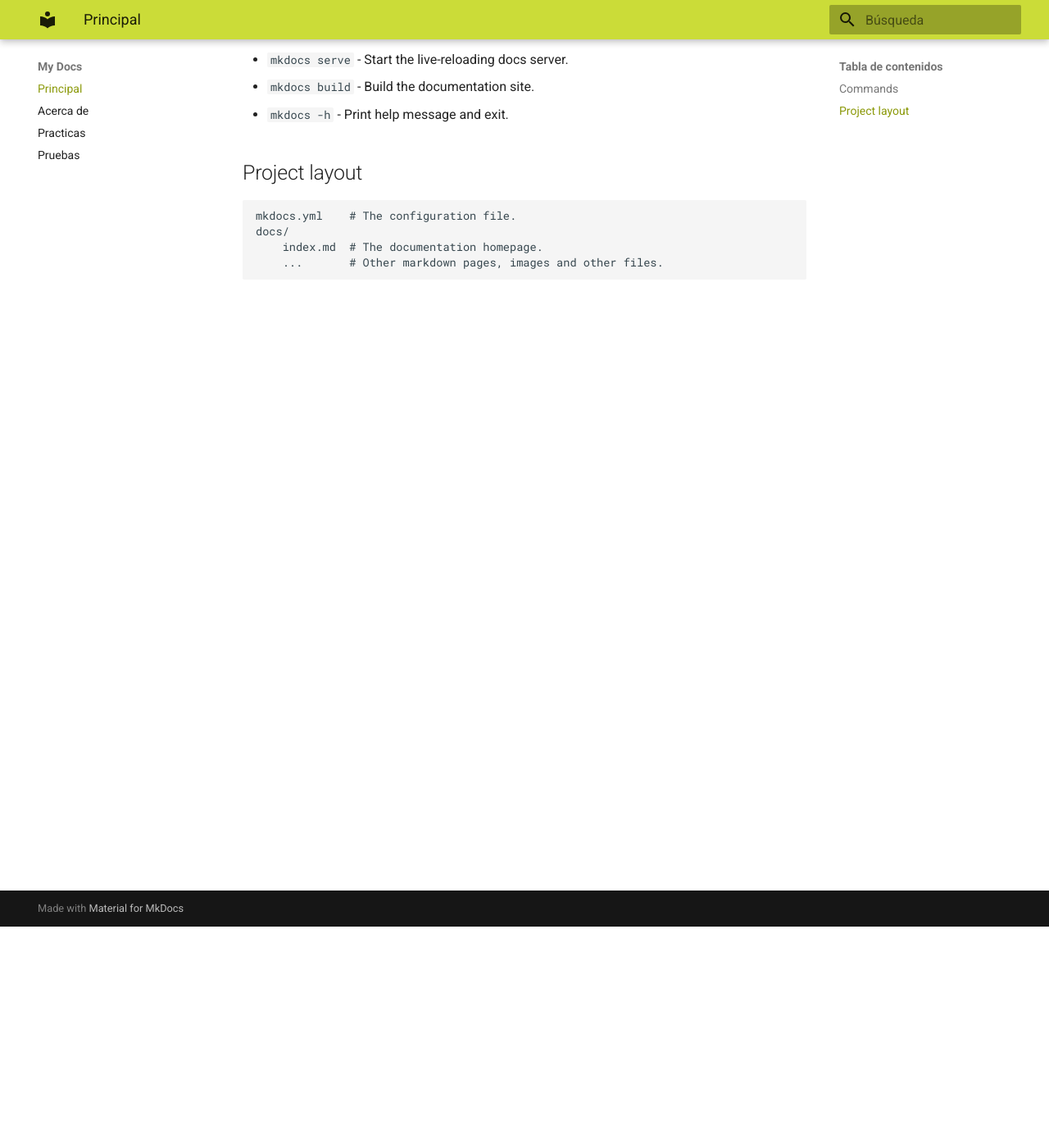
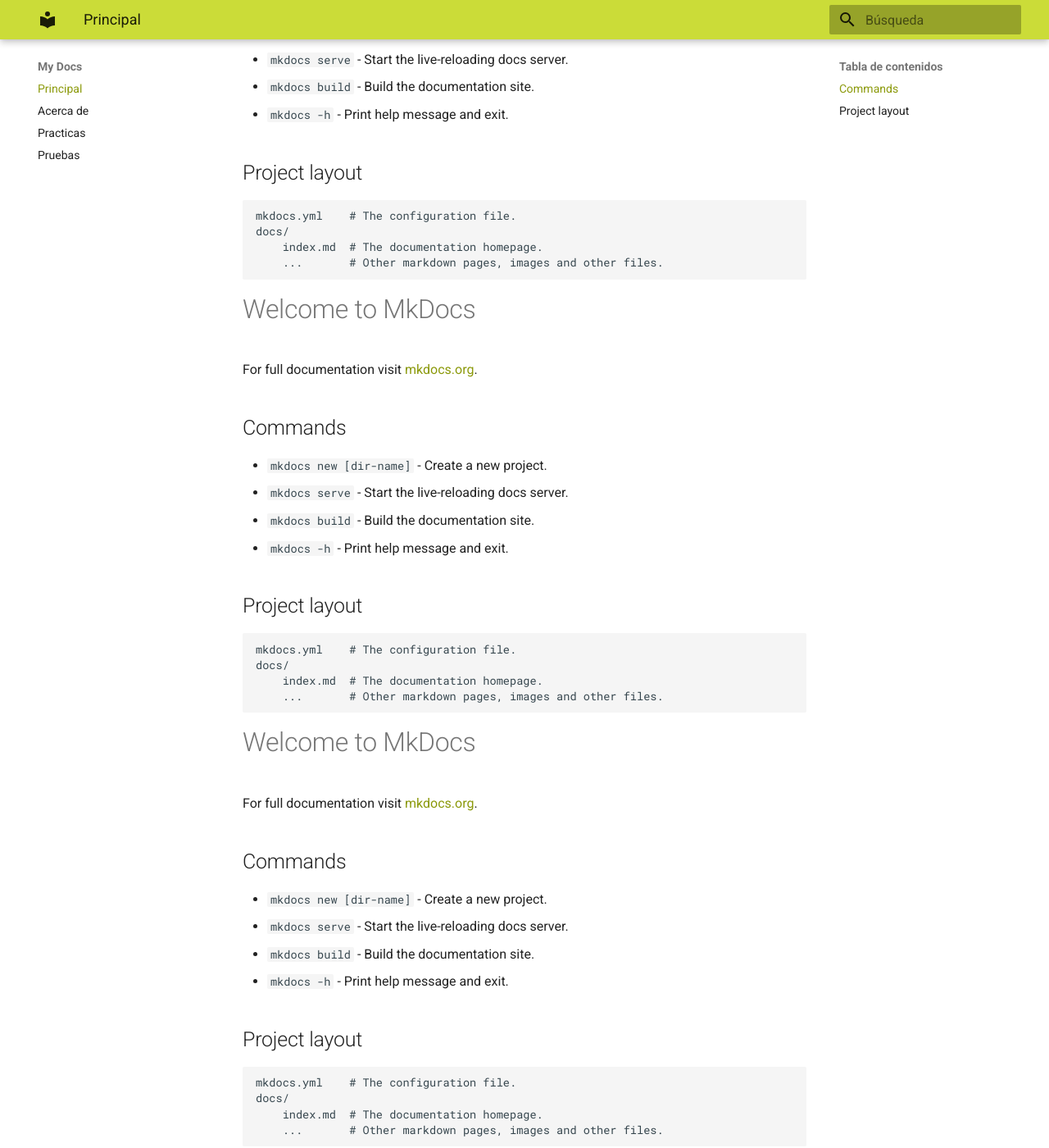
Before and after one commit to FababuHS/iaw-practica-mkdocs, an MkDocs documentation site: the page built from docs/index.md, in a window 1280 px wide and 1400 px high, scrolled down 270 px. Shown: the whole window at 82% size. Built offline with MkDocs 1.6.1 and Material for MkDocs 9.7.7, drawn with Linux system fonts in a browser that asks for light colours; some of the changed text lies outside the part shown.

Commit message:
Trolling in the deep

```diff
--- a/docs/index.md
+++ b/docs/index.md
@@ -15,3 +15,54 @@
     docs/
         index.md  # The documentation homepage.
         ...       # Other markdown pages, images and other files.
+# Welcome to MkDocs
+
+For full documentation visit [mkdocs.org](https://www.mkdocs.org).
+
+## Commands
+
+* `mkdocs new [dir-name]` - Create a new project.
+* `mkdocs serve` - Start the live-reloading docs server.
+* `mkdocs build` - Build the documentation site.
+* `mkdocs -h` - Print help message and exit.
+
+## Project layout
+
+    mkdocs.yml    # The configuration file.
+    docs/
+        index.md  # The documentation homepage.
+        ...       # Other markdown pages, images and other files.
+# Welcome to MkDocs
+
+For full documentation visit [mkdocs.org](https://www.mkdocs.org).
+
+## Commands
+
+* `mkdocs new [dir-name]` - Create a new project.
+* `mkdocs serve` - Start the live-reloading docs server.
+* `mkdocs build` - Build the documentation site.
+* `mkdocs -h` - Print help message and exit.
+
+## Project layout
+
+    mkdocs.yml    # The configuration file.
+    docs/
+        index.md  # The documentation homepage.
+        ...       # Other markdown pages, images and other files.
+# Welcome to MkDocs
+
+For full documentation visit [mkdocs.org](https://www.mkdocs.org).
+
+## Commands
+
+* `mkdocs new [dir-name]` - Create a new project.
+* `mkdocs serve` - Start the live-reloading docs server.
+* `mkdocs build` - Build the documentation site.
+* `mkdocs -h` - Print help message and exit.
+
+## Project layout
+
+    mkdocs.yml    # The configuration file.
+    docs/
+        index.md  # The documentation homepage.
+        ...       # Other markdown pages, images and other files.
```
